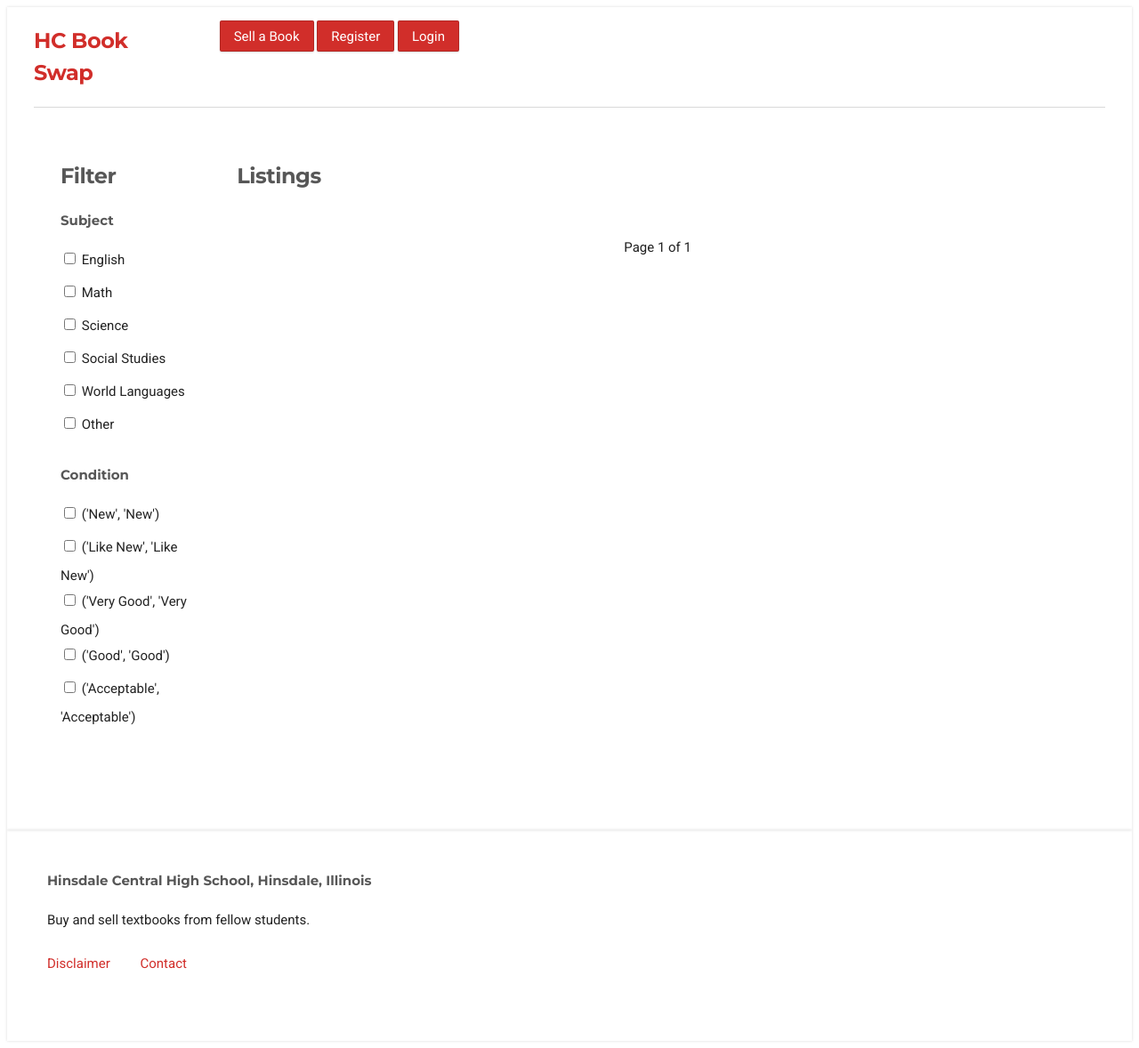
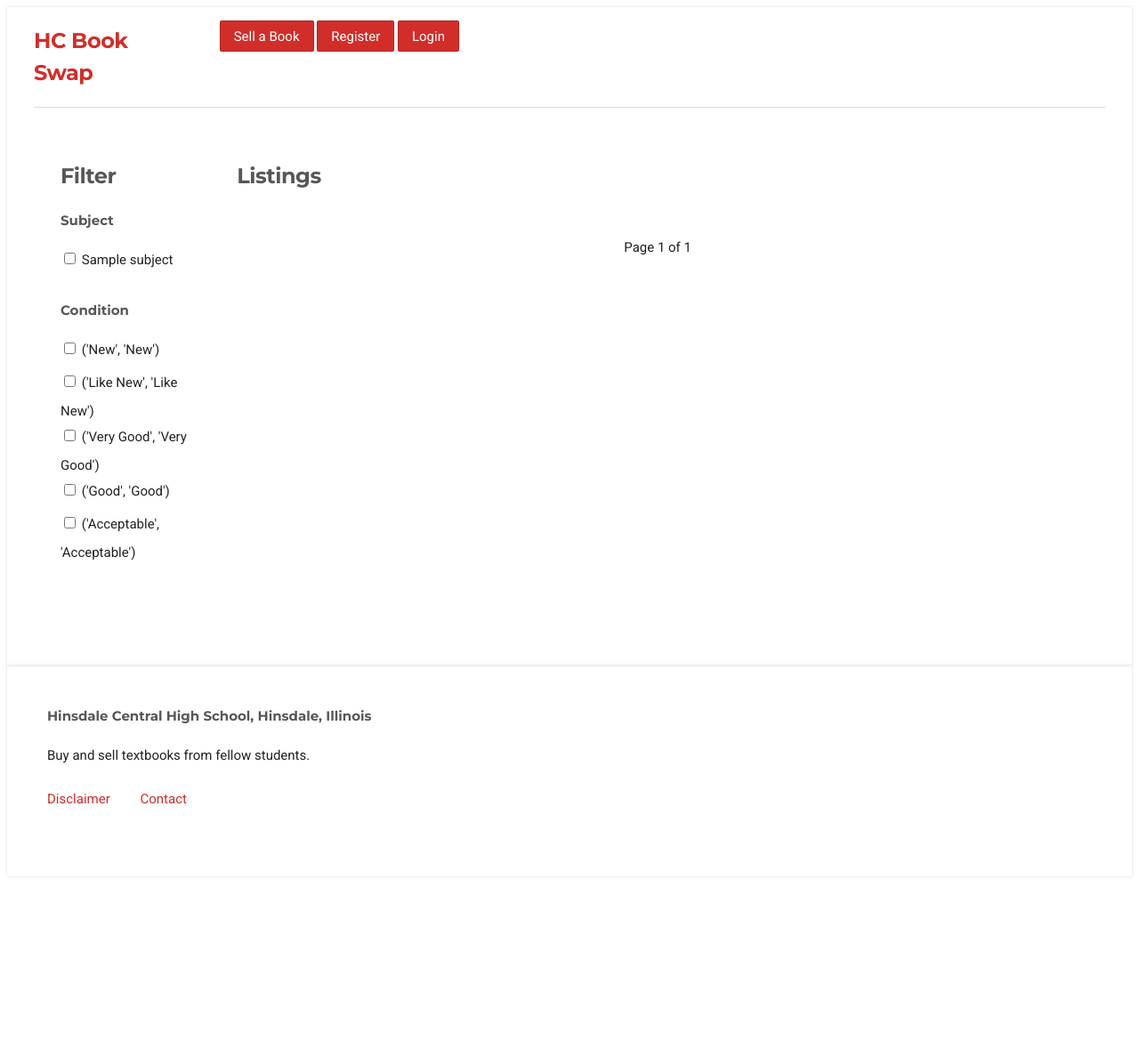
Before and after one commit to somair/hc_book_swap, a Django app: page / in a window 1280 px wide. Shown: the whole page at 89% size. After the commit the page ends 986 px from the top, so only its background shows below. Run offline with Django 3.2, Linux system fonts and the light colour scheme; tables that the repository leaves empty hold one stand-in row (values such as "Sample post"); parts of the project's set-up code (start-up, migrations or seed data) failed here and were passed over.

Commit message:
filter: Pass in subjects context object

```diff
--- a/books/views.py
+++ b/books/views.py
@@ -3,11 +3,12 @@ from django.conf import settings
 from django.contrib.auth.models import User, AnonymousUser
 from django.core.paginator import Paginator, EmptyPage, PageNotAnInteger
 from django.http import HttpResponse
-from books.models import Book
+from books.models import Book, Subject
 from books.forms import BookForm
 
 def index(request):
     book_list = Book.objects.filter(sold=False)
+    subject_list = Subject.objects.all()
     paginator = Paginator(book_list, 10)
     page = request.GET.get('page')
     try:
@@ -16,7 +17,10 @@ def index(request):
         books = paginator.page(1)
     except EmptyPage:
         books = paginator.page(paginator.num_pages)
-    context_dict = {'books': books, 'conditions': settings.CONDITION_CHOICES}
+    context_dict = {'books': books,
+        'conditions': settings.CONDITION_CHOICES,
+        'subjects': subject_list,
+    }
     return render(request, 'books/listings.html', context_dict)
 
 def detail(request, book_id):
--- a/templates/books/listings.html
+++ b/templates/books/listings.html
@@ -9,30 +9,12 @@
             <h5 class="secondary-heading">Filter</h5>
             <h6 class="secondary-heading">Subject</h6>
             <form>
-                <label for="english" class="hc-checkbox">
-                    <input id="listing-english" type="checkbox"> <span>English</span>
-                    </input>
-                </label>
-                <label for="math" class="hc-checkbox">
-                    <input id="listing-math" type="checkbox"> <span>Math</span>
-                    </input>
-                </label>
-                <label for="science" class="hc-checkbox">
-                    <input id="listing-science" type="checkbox"> <span>Science</span>
-                    </input>
-                </label>
-                <label for="social-studies" class="hc-checkbox">
-                    <input id="listing-social-studies" type="checkbox"> <span>Social Studies</span>
-                    </input>
-                </label>
-                <label for="world-languages" class="hc-checkbox">
-                    <input id="listing-world-languages" type="checkbox"> <span>World Languages</span>
-                    </input>
-                </label>
-                <label for="other" class="hc-checkbox">
-                    <input id="listing-other" type="checkbox"> <span>Other</span>
-                    </input>
-                </label>
+                {% for subject in subjects %}
+                    <label value="{{ subject }}" class="hc-checkbox">
+                        <input type="checkbox"> <span>{{ subject }}</span>
+                        </input>
+                    </label>
+                {% endfor %}
             </form>
             <h6 class="secondary-heading">Condition</h6>
             <form>
```
